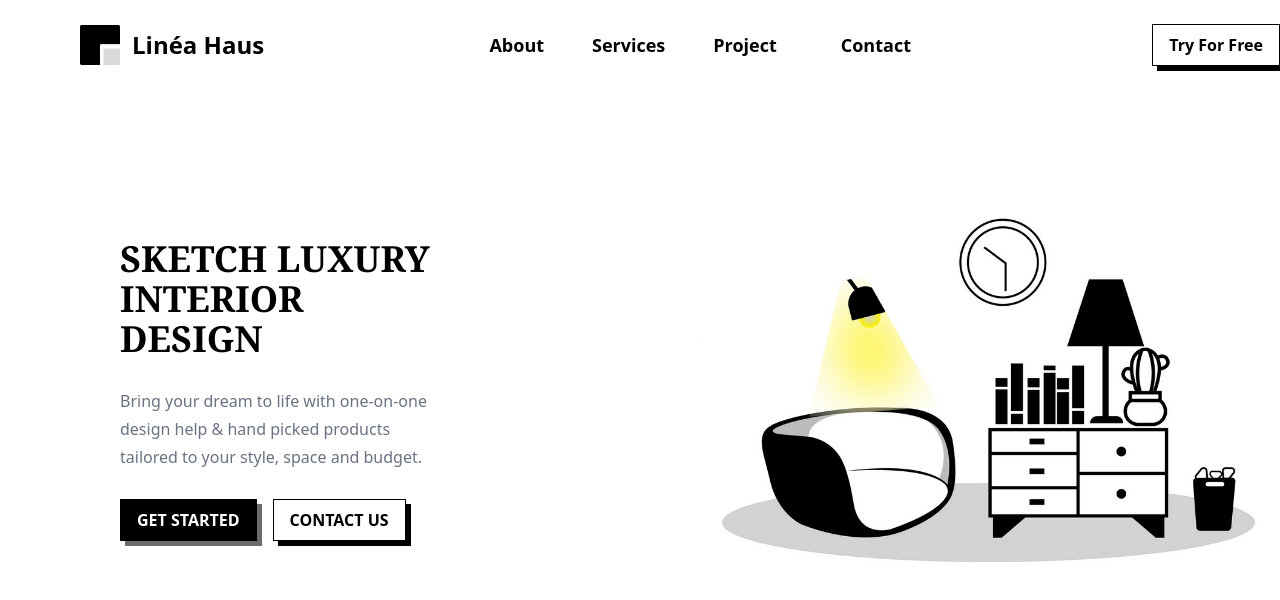
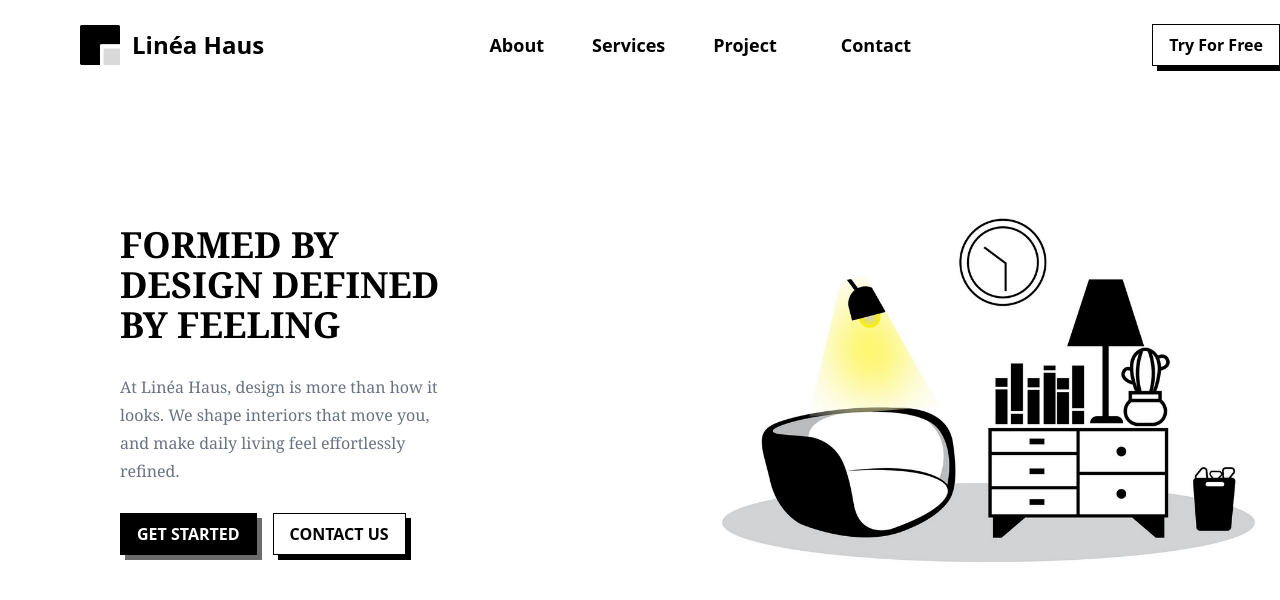
Before and after one commit to Ashwinbh-28/interior-design-website, a React (Vite) app in the folder my-design/: page / in a window 1280 px wide. Shown: the top 600 px of the page. Built offline with nearby package versions, Linux system fonts and the light colour scheme.

Commit message:
Minor change in font

```diff
--- a/my-design/src/components/HeroPage/Hero.jsx
+++ b/my-design/src/components/HeroPage/Hero.jsx
@@ -10,13 +10,15 @@ const Hero = () => {
         <div className="grid grid-cols-1 md:grid-cols-2 md:min-h-[600px] gap-10">
           {/* Text section */}
           <div className="flex flex-col justify-center gap-7 md:pr-8 xl:pr-52 text-center md:text-left pt-20 md:pt-0 px-10">
-            <h1 className="text-4xl font-bold font-serif">
-              SKETCH LUXURY INTERIOR DESIGN
+            <h1 className="text-4xl font-bold font-serif uppercase">
+            Formed by Design
+            Defined by Feeling
             </h1>
-            <p className="text-sm md:text-base text-gray-500 leading-7"
+            <p className="text-sm md:text-base text-gray-500 leading-7 font-serif"
             >
-              Bring your dream to life with one-on-one design help & hand picked
-              products tailored to your style, space and budget.
+              At Linéa Haus, design is more than how it looks.
+We shape interiors that move you,
+and make daily living feel effortlessly refined.
             </p>
             <div className="space-x-4">
               <button
```
